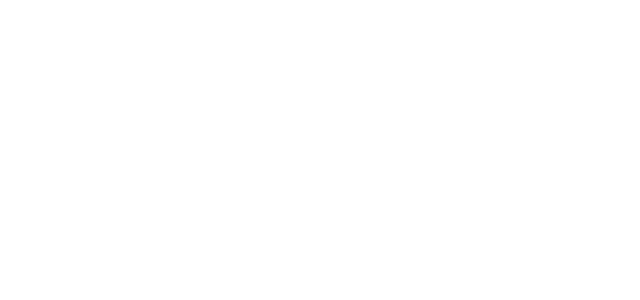
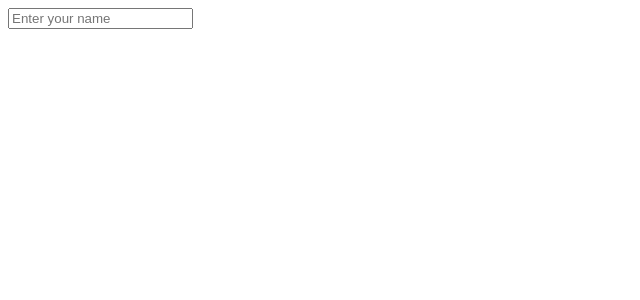
Before and after one commit to acciojob/personal-greeting-DharminderPal, a React app: page / in a window 1280 px wide. Shown: the top 300 px of the page, without its empty margins (0-640 px from the left). Built offline with nearby package versions, Linux system fonts and the light colour scheme.

Commit message:
Update App.js
i have change some code

```diff
--- a/src/components/App.js
+++ b/src/components/App.js
@@ -4,8 +4,18 @@
 
 const App = () => {
   return (
-    <div>
-        {/* Do not remove the main div */}
+    <div className="app-container">
+      {/* Input Field */}
+      <input
+        type="text"
+        placeholder="Enter your name"
+        value={name}
+        onChange={(e) => setName(e.target.value)}
+        className="input-field"
+      />
+
+      {/* Greeting Display */}
+      {name && <h2 className="greeting">Hello, {name}!</h2>}
     </div>
   )
 }
```
